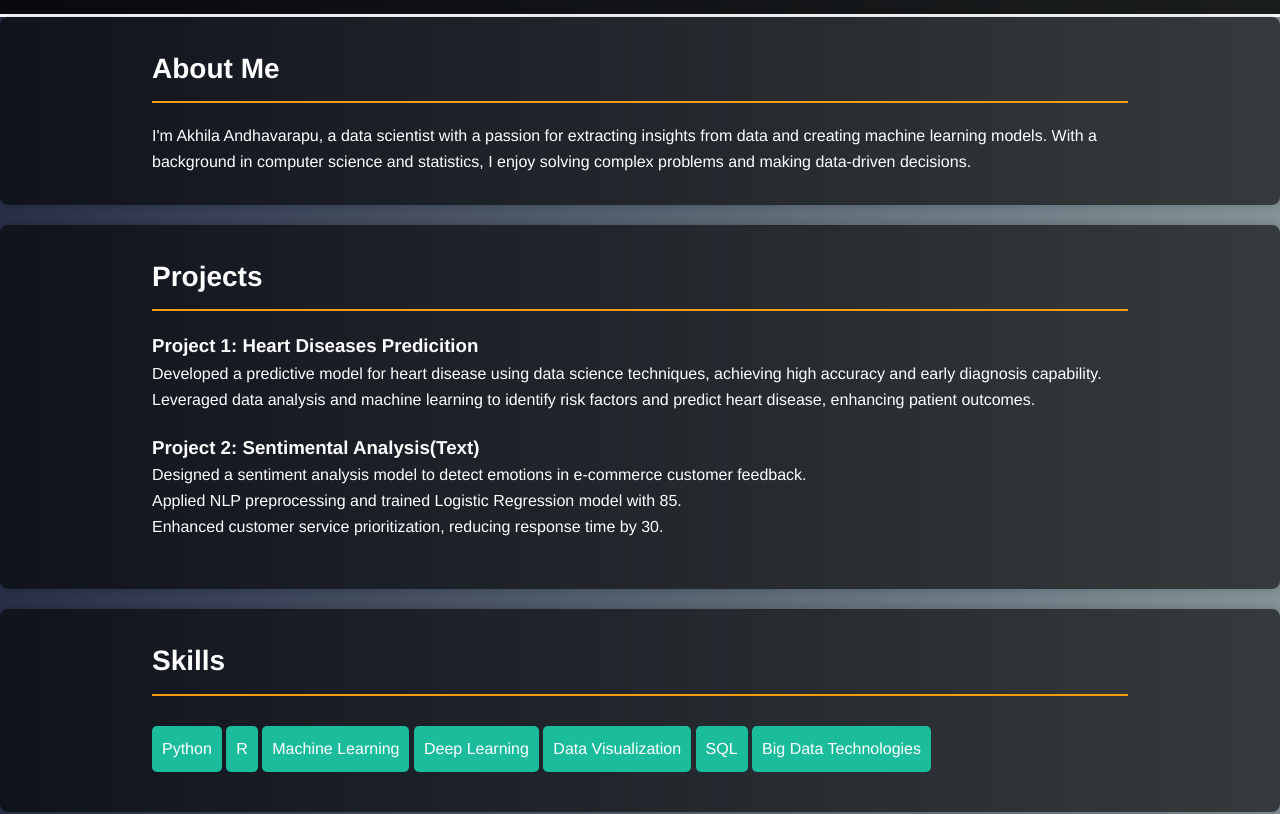
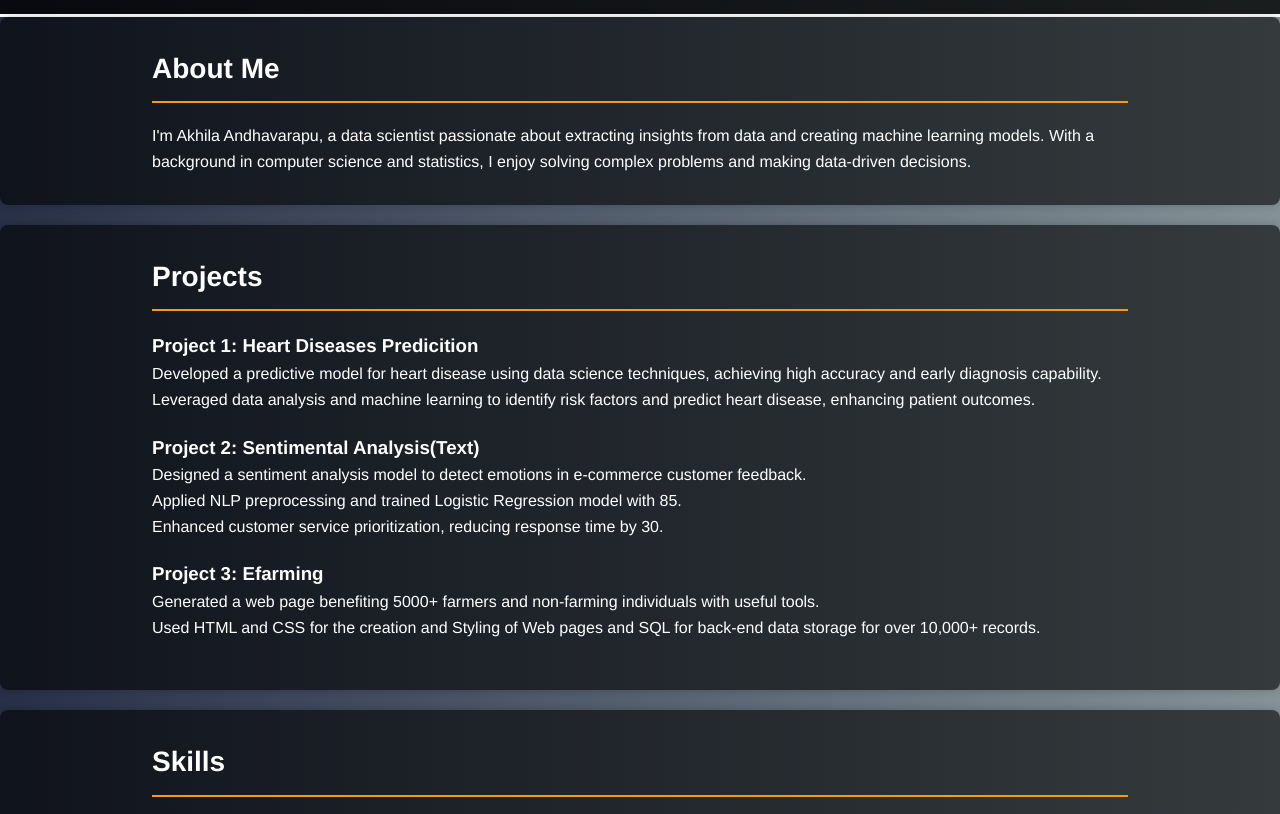
Before and after one commit to Akhila-andhavarapu/Akhila-andhavarapu.github.io, a plain HTML site: page index.html in a window 1280 px wide. Shown: the part 232-1046 px from the top of the page. Drawn offline with Linux system fonts and the light colour scheme.

Commit message:
Update index.html

```diff
--- a/index.html
+++ b/index.html
@@ -32,7 +32,7 @@
     <section id="about">
         <div class="container">
             <h2>About Me</h2>
-            <p>I'm Akhila Andhavarapu, a data scientist with a passion for extracting insights from data and creating machine learning models. With a background in computer science and statistics, I enjoy solving complex problems and making data-driven decisions.</p>
+            <p>I'm Akhila Andhavarapu, a data scientist passionate about extracting insights from data and creating machine learning models. With a background in computer science and statistics, I enjoy solving complex problems and making data-driven decisions.</p>
         </div>
     </section>
 
@@ -52,6 +52,14 @@
                     <li>Designed a sentiment analysis model to detect emotions in e-commerce customer feedback.</li>
                     <li>Applied NLP preprocessing and trained Logistic Regression model with 85.</li>
                     <li>Enhanced customer service prioritization, reducing response time by 30.</li>
+                </ul>
+            </div>
+            <div class="project">
+                <h3>Project 3: Efarming</h3>
+                <ul>
+                    <li>Generated a web page benefiting 5000+ farmers and non-farming individuals with useful tools.</li>
+                    <li>Used HTML and CSS for the creation and Styling of Web pages and SQL for back-end data storage for over 10,000+
+                    records.</li>
                 </ul>
             </div>
             <!-- Add more projects as needed -->
```
